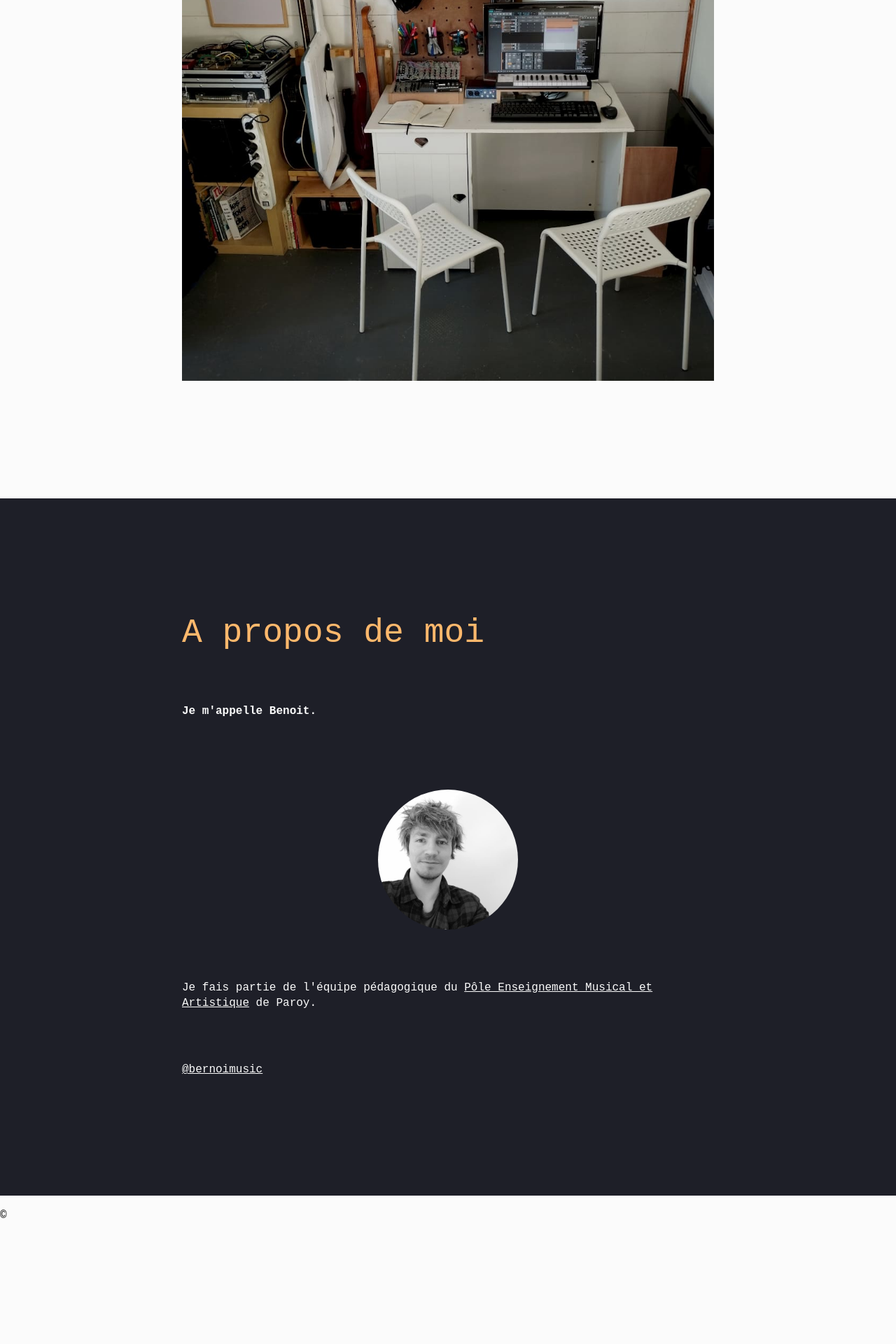
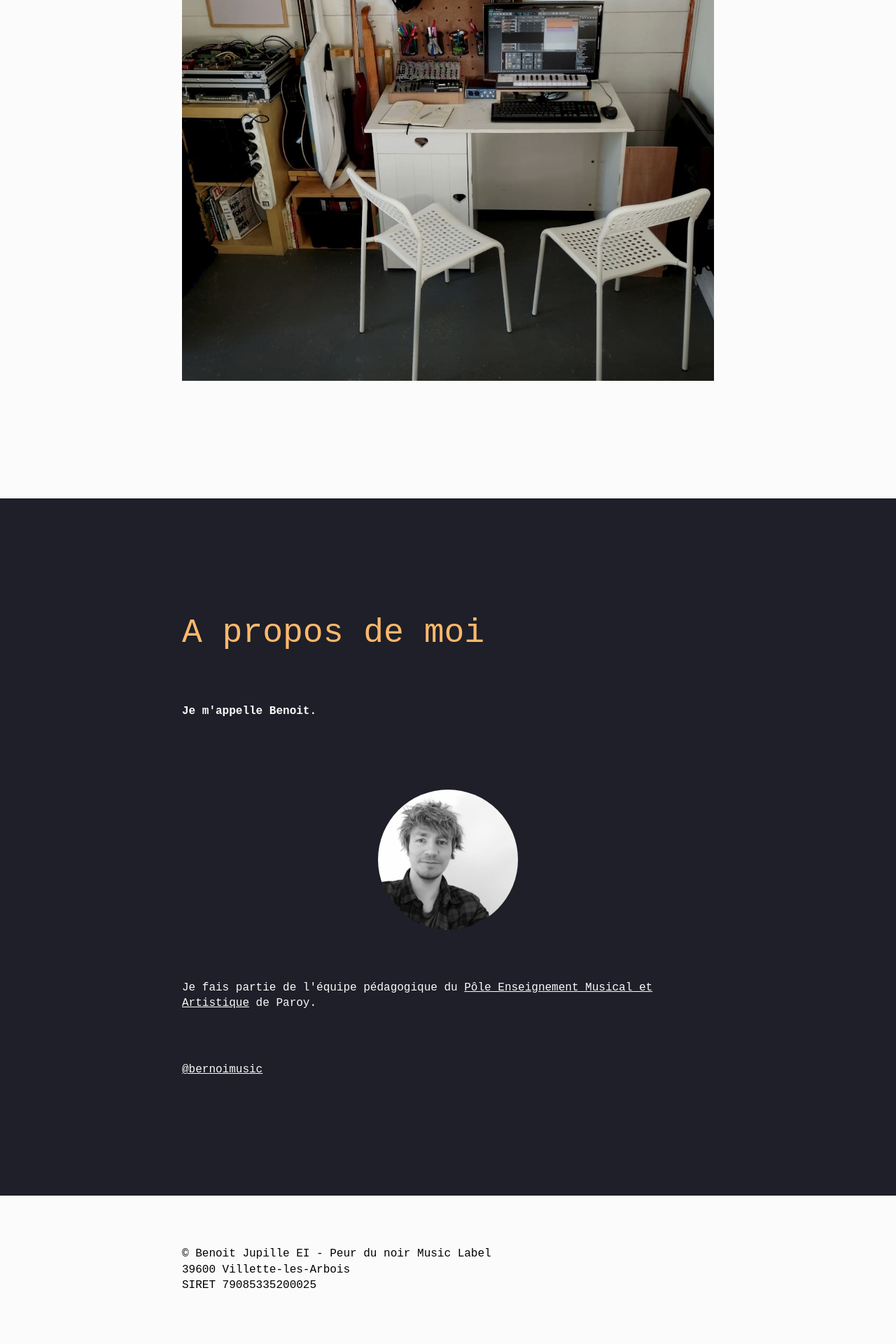
Before and after one commit to tiny-village-lab/pdn-formation.github.io, a Jekyll site: the page built from index.markdown, in a window 1280 px wide. Shown: the part 3132-5052 px from the top of the page at 70% size. Built offline with Jekyll 4.4.1, drawn with Linux system fonts in a browser that asks for light colours; some web fonts are replaced; a script that is not in the unit is left out; before the commit the page ends 4896 px from its top, so only the background shows below that.

Commit message:
Changed font size and add metas

```diff
--- a/_config.yml
+++ b/_config.yml
@@ -20,16 +20,16 @@
 
 domain: pdn-formation.com
 url: https://www.pdn-formation.com
-title: Création musicale Arbois
+title: Cours de création musicale sur Arbois
 email: contact@pdn-formation.com
 description: >- # this means to ignore newlines until "baseurl:"
-  Write an awesome description for your new site here. You can edit this
-  line in _config.yml. It will appear in your document head meta (for
-  Google search results) and in your feed.xml site description.
+  Cours de création musicale sur Arbois. Beatmaking, musique assistée par ordinateur,
+  synthèse sonore...
 baseurl: "" # the subpath of your site, e.g. /blog
 url: "" # the base hostname & protocol for your site, e.g. http://example.com
 twitter_username: jekyllrb
 github_username:  jekyll
+siret: 79085335200025
 
 # Build settings
 theme: minima
--- a/_layouts/homepage.html
+++ b/_layouts/homepage.html
@@ -3,8 +3,10 @@
 
 <head>
     <meta charset="utf-8">
-    <title>{{ page.title }}</title>
+    <title>{{ site.title }}</title>
+    <meta name="description" content="{{ site.description }}" />
     <link rel="stylesheet" href="/css/style.css">
+    <meta name="viewport" content="width=device-width, initial-scale=1">
 </head>
 
 <body class="homepage">
@@ -55,7 +57,13 @@
         </div>
     </section>
     <footer>
-        &copy;
+        <div class="main-wrapper">
+            <div class="content padding-md">
+                <p>&copy; Benoit Jupille EI - Peur du noir Music Label</p>
+                <p>39600 Villette-les-Arbois</p>
+                <p>SIRET {{ site.siret }}</p>
+            </div>
+        </div>
     </footer>
 </body>
 
--- a/css/style.scss
+++ b/css/style.scss
@@ -203,6 +203,14 @@
     }
 }
 
+.padding-md {
+    padding: 2.5rem 0;
+
+    @media screen and (min-width: $md) {
+        padding: 4.5rem 0;
+    }
+}
+
 .margin-top-lg {
     margin-top: 4.5rem;
 }
```
